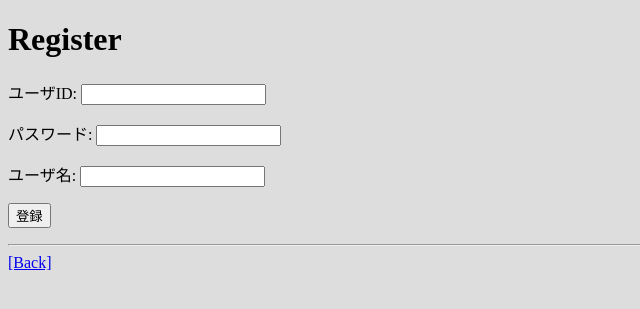
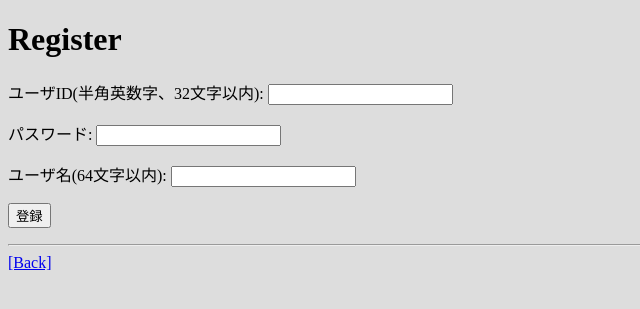
Before and after one commit to sashimi343/ctf4d, a PHP site: page /priv_escalation/register_page.php in a window 1280 px wide. Shown: the top 309 px of the page, without its empty margins (0-640 px from the left). Run offline with PHP 8.4, Linux system fonts and the light colour scheme.

Commit message:
Add requirements of user registration in 'priv_escalation'

```diff
--- a/html/priv_escalation/register.php
+++ b/html/priv_escalation/register.php
@@ -16,7 +16,7 @@ $name = $_POST['name'];
 $account_type = $_POST['account_type'];
 
 // Validate user input.
-if(!is_string($user_id) || empty($user_id) || !preg_match('/^\w{4,32}$/', $user_id)) {
+if(!is_string($user_id) || empty($user_id) || !preg_match('/^\w{1,32}$/', $user_id)) {
     show_error('ユーザIDが不正です。');
 }
 
--- a/html/priv_escalation/register_page.php
+++ b/html/priv_escalation/register_page.php
@@ -23,7 +23,7 @@ if(isset($_SESSION['register_error'])) {
         <form action="/priv_escalation/register.php" method="POST">
             <input type="hidden" name="account_type" value="U" />
             <p>
-                <label for="user_id">ユーザID:</label>
+                <label for="user_id">ユーザID(半角英数字、32文字以内):</label>
                 <input type="text" name="user_id" />
             </p>
             <p>
@@ -31,7 +31,7 @@ if(isset($_SESSION['register_error'])) {
                 <input type="password" name="password" />
             </p>
             <p>
-                <label for="name">ユーザ名:</label>
+                <label for="name">ユーザ名(64文字以内):</label>
                 <input type="text" name="name" />
             </p>
             <p>
```
